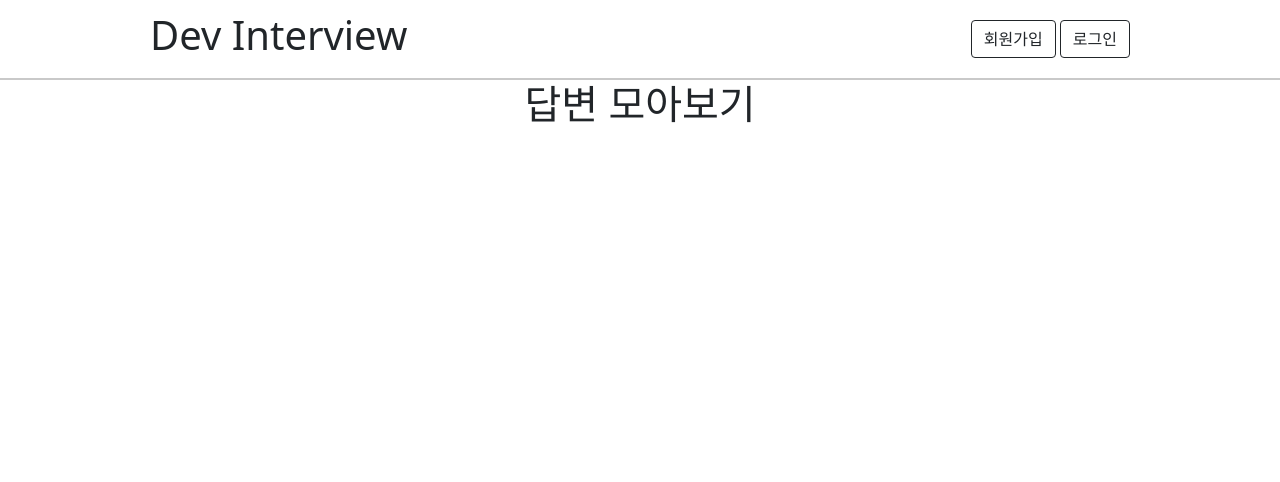
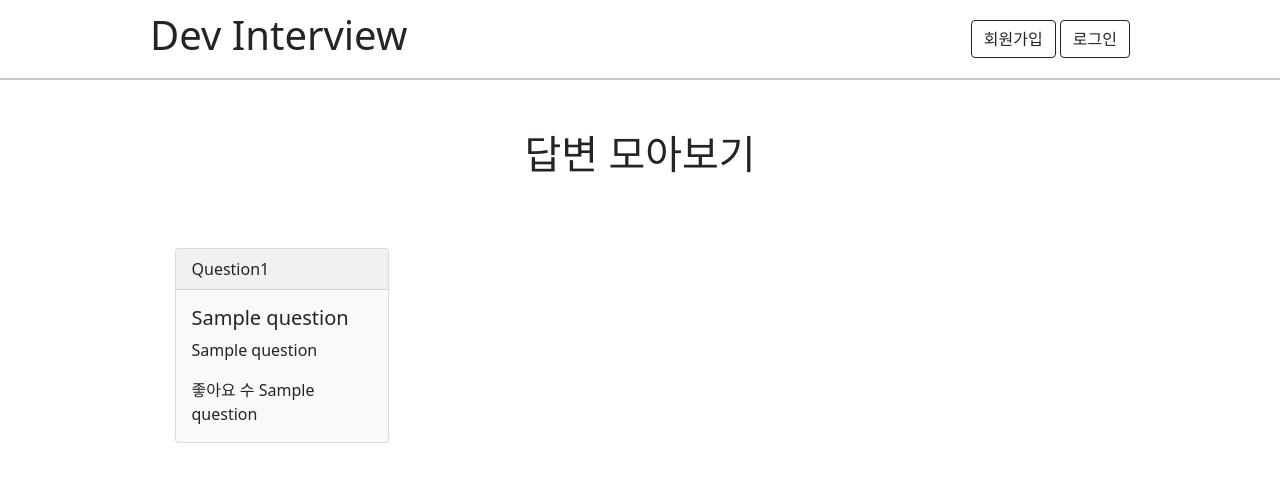
Before and after one commit to ParkSoyun/Chapter01_Dev_Interview, a Flask app: template templates/my-question.html in a window 1280 px wide. Shown: the top 482 px of the page. Run offline with Flask 2, Linux system fonts and the light colour scheme; the template is opened without the code that fills it: most values are stand-ins (such as "Sample title", 1, 10 or a date in 2020); parts of the project's set-up code (start-up, migrations or seed data) failed here and were passed over; some libraries are stand-ins or nearby versions.

Commit message:
답변모아보기 기능 구현

```diff
--- a/templates/layout.html
+++ b/templates/layout.html
@@ -28,7 +28,7 @@
                 </button>
                 <ul class="dropdown-menu">
                     <li><a class="dropdown-item" href="/checkuserinfo">회원정보 수정</a></li>
-                    <li><a class="dropdown-item" href="#">답변 모아보기</a></li>
+                    <li><a class="dropdown-item" href="/myquestion">답변 모아보기</a></li>
                     <li><a class="dropdown-item" onclick="sign_out()">로그아웃</a></li>
                 </ul>
             </div>
--- a/templates/my-question.html
+++ b/templates/my-question.html
@@ -6,15 +6,31 @@
 
 <!-- head 태그 부분 -->
 {% block head %}
-  {{ super() }}
+{{ super() }}
 {% endblock %}
 
 <!-- header 태그 부분 -->
 {% block header %}
-  {{ super() }}
+{{ super() }}
 {% endblock %}
 
 <!-- div=class"content" 부분 -->
 {% block content %}
-  <h1>답변 모아보기</h1>
+<h1 class="title">답변 모아보기</h1>
+<div class="myquestions">
+    <div class="row row-cols-1 row-cols-md-4 g-4">
+        {% for question in question_list %}
+        <div class="col">
+            <div class="card text-dark bg-light mb-3" style="max-width: 18rem;">
+                <div class="card-header">Question{{ question[0] }}</div>
+                <div class="card-body">
+                    <h5 class="card-title">{{ question[1] }}</h5>
+                    <p class="card-text">{{ question[2] }}</p>
+                    <p class="card-text">좋아요 수 {{ question[3] }}</p>
+                </div>
+            </div>
+        </div>
+        {% endfor %}
+    </div>
+</div>
 {% endblock %}
```
Also changed, not shown: routes/my_question.py (+15 -1 lines).
